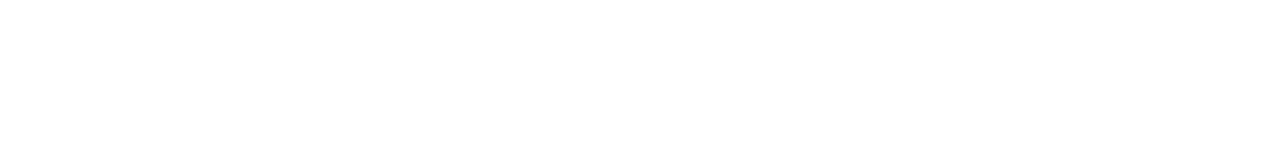
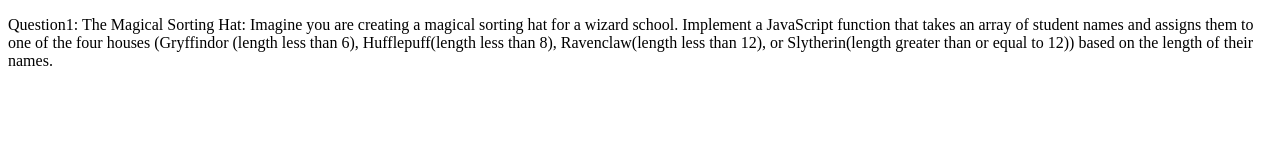
Before and after one commit to anishabiswas/JsQuestions, a plain HTML site: page Solution1/index.html in a window 1280 px wide. Drawn offline with Linux system fonts and the light colour scheme.

Commit message:
update the question

```diff
--- a/Solution1/index.html
+++ b/Solution1/index.html
@@ -6,6 +6,14 @@
     <title>Magical Sorting Hat</title>
   </head>
   <body>
+    <p>
+      Question1: The Magical Sorting Hat: Imagine you are creating a magical
+      sorting hat for a wizard school. Implement a JavaScript function that
+      takes an array of student names and assigns them to one of the four houses
+      (Gryffindor (length less than 6), Hufflepuff(length less than 8),
+      Ravenclaw(length less than 12), or Slytherin(length greater than or equal
+      to 12)) based on the length of their names.
+    </p>
     <script src="script.js"></script>
   </body>
 </html>
```
